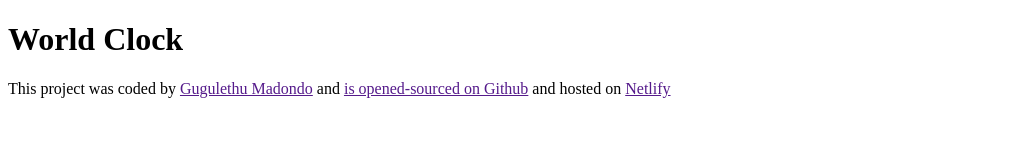
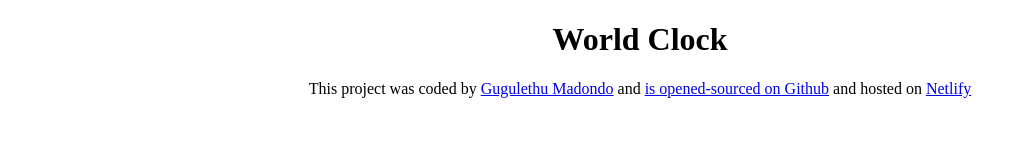
Before and after one commit to Gugulethu14/world-clock, a plain HTML site: page index.html in a window 1280 px wide. Shown: the whole page, without its empty margins (0-1026 px from the left). Drawn offline with Linux system fonts and the light colour scheme.

Commit message:
Added link to Github repository and hosted the project to Netlify

```diff
--- a/index.html
+++ b/index.html
@@ -9,7 +9,7 @@
 <body>
   <h1>World Clock</h1>
   <footer>
-    This project was coded by <a href="" target="_blank">Gugulethu Madondo</a> and <a href="" target="_blank">is opened-sourced on Github</a> and hosted on <a href="" target="_blank">Netlify</a>
+    This project was coded by <a href="https://github.com/Gugulethu14" target="_blank">Gugulethu Madondo</a> and <a href="https://github.com/Gugulethu14/world-clock" target="_blank">is opened-sourced on Github</a> and hosted on <a href="https://frabjous-bunny-544523.netlify.app/" target="_blank">Netlify</a>
   </footer>
   <script src="src/script.js"></script>
 </body>
--- a/src/style.css
+++ b/src/style.css
@@ -0,0 +1,7 @@
+h1{
+    text-align: center;
+}
+
+footer{
+    text-align: center;
+}
```
